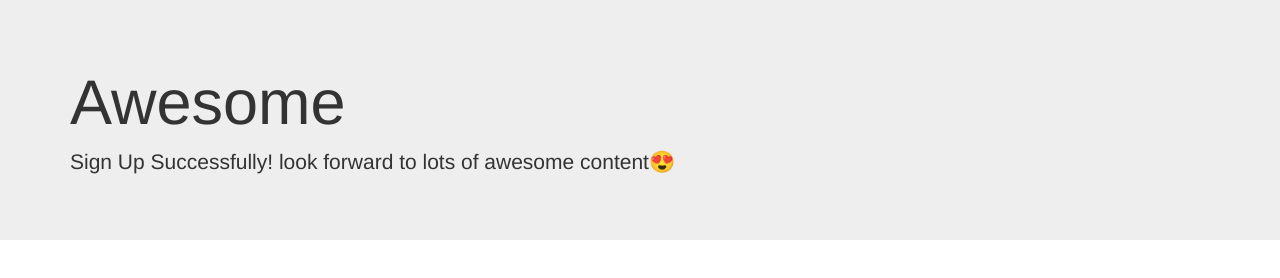
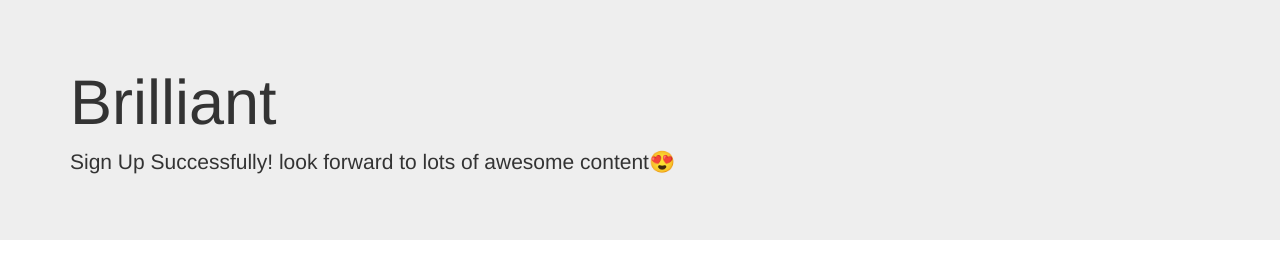
Before and after one commit to ShahanChy/Newsletter-Signup, a website: page success.html in a window 1280 px wide. Drawn offline with nearby package versions, Linux system fonts and the light colour scheme.

Commit message:
changed succes htmls h1 text

```diff
--- a/success.html
+++ b/success.html
@@ -16,7 +16,7 @@
   <body>
     <div class="jumbotron jumbotron-fluid">
       <div class="container">
-        <h1 class="display-4">Awesome</h1>
+        <h1 class="display-4">Brilliant</h1>
         <p class="lead">
           Sign Up Successfully! look forward to lots of awesome content😍
         </p>
```
Also changed, not shown: signup.html (+1 -1 lines).
